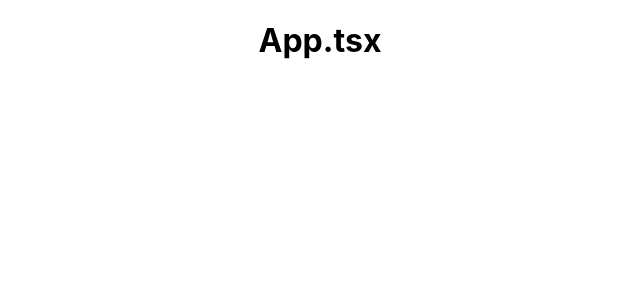
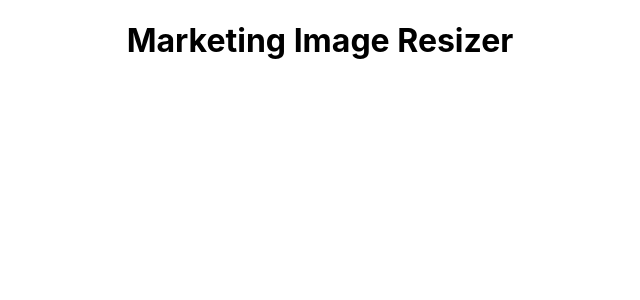
Before and after one commit to Divine-Marketing/marketing-Image-resizer, a React (Create React App) app: page / in a window 1280 px wide. Shown: the top 300 px of the page, without its empty margins (320-960 px from the left). Built offline with nearby package versions, Linux system fonts and the light colour scheme.

Commit message:
Moved header into App (#26)

```diff
--- a/src/App.tsx
+++ b/src/App.tsx
@@ -2,10 +2,12 @@ import React from 'react';
 import logo from './logo.svg';
 import './App.css';
 
+import Header from './components/header';
+
 function App() {
   return (
     <div className="App">
-      <h1>App.tsx</h1>
+      <Header />
     </div>
   );
 }
```
